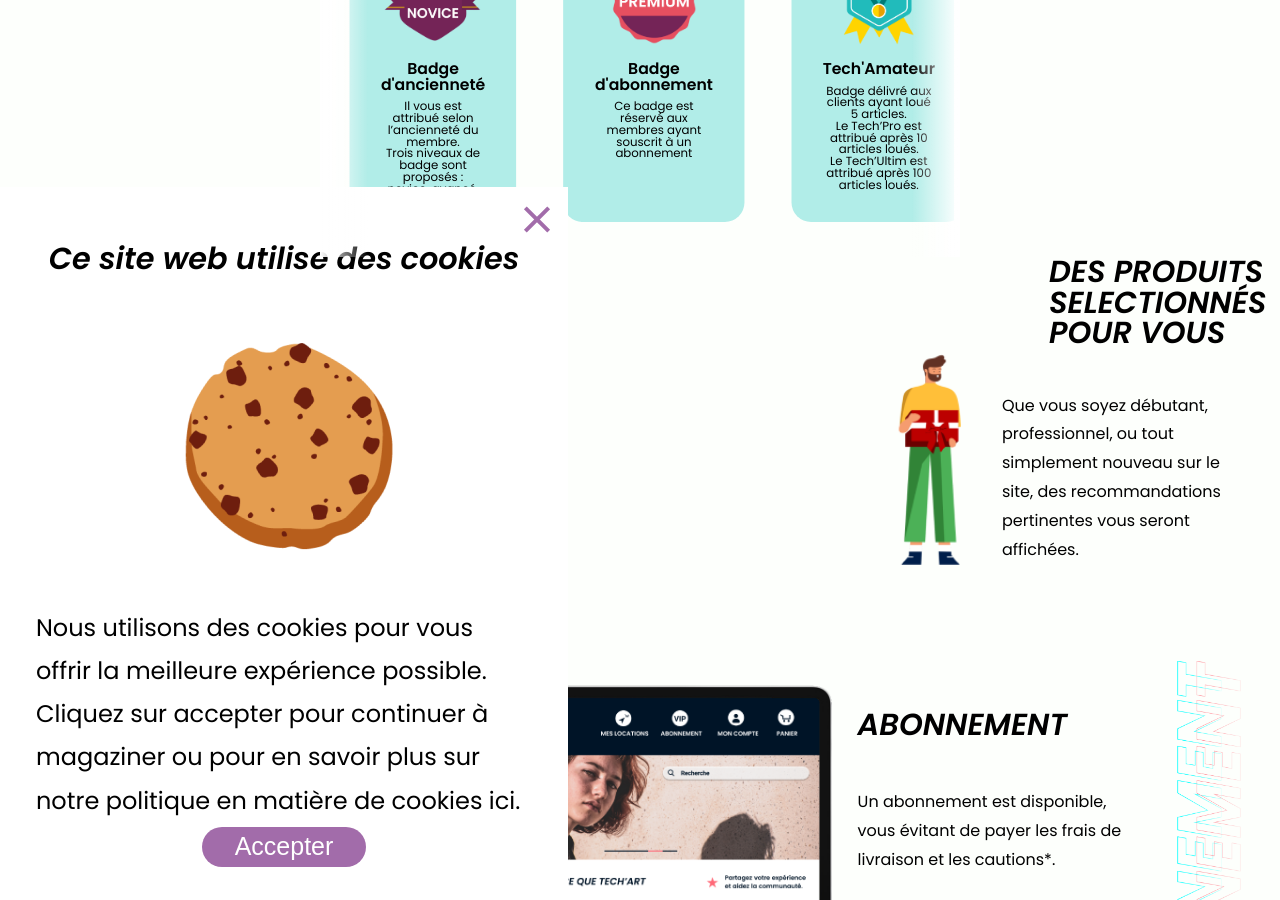
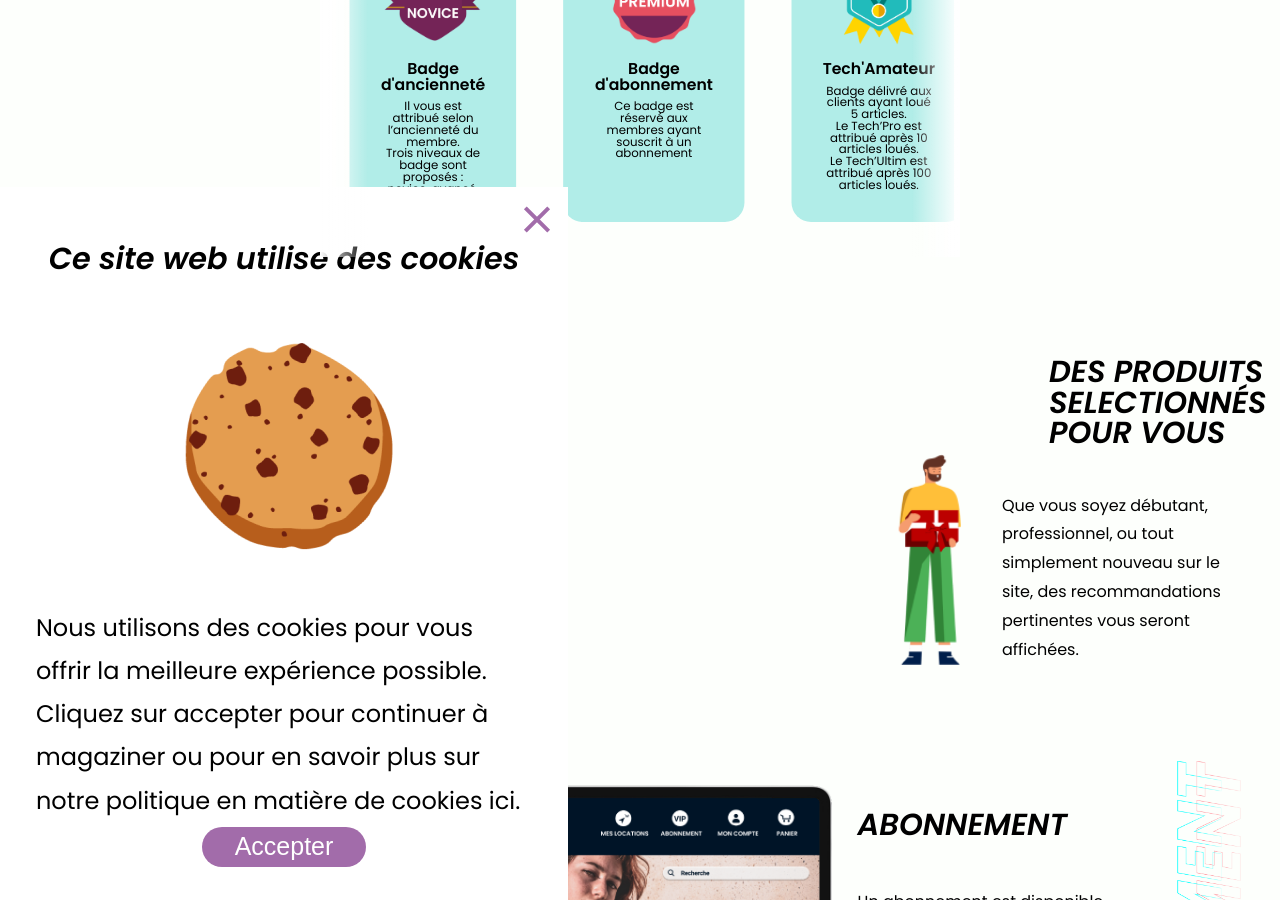
Before and after one commit to alvina-dr/tech-art, a Jekyll site: the page built from index.md, in a window 1280 px wide and 900 px high, scrolled down 3150 px. Built offline with Jekyll 4.4.1, drawn with Linux system fonts in a browser that asks for light colours; nearby versions of some CDN libraries.

Commit message:
space above recommandations

```diff
--- a/_includes/section/recommandations.html
+++ b/_includes/section/recommandations.html
@@ -13,8 +13,3 @@
     </div>
 
 </section>
-
-<!--    <img class="ligne-haut"
-    src="assets/media/ligne-haut-recommendations.svg"
-    alt="ligne-haut"
-     />-->
--- a/_sass/_recommandations.scss
+++ b/_sass/_recommandations.scss
@@ -1,14 +1,13 @@
 .recommandations {
+    padding-top: 100px;
     display: flex;
     flex-direction: column;
     flex-wrap: nowrap;
     width: 100%;
     justify-content: space-around;
-    background-image: url("assets/media/ligne-haut-recommandations.svg");
-    background-repeat: no-repeat;
-    background-attachment: fixed;
 
     h2{
+
         width: 231px;
         height: 94px;
         align-self: flex-end;
```
